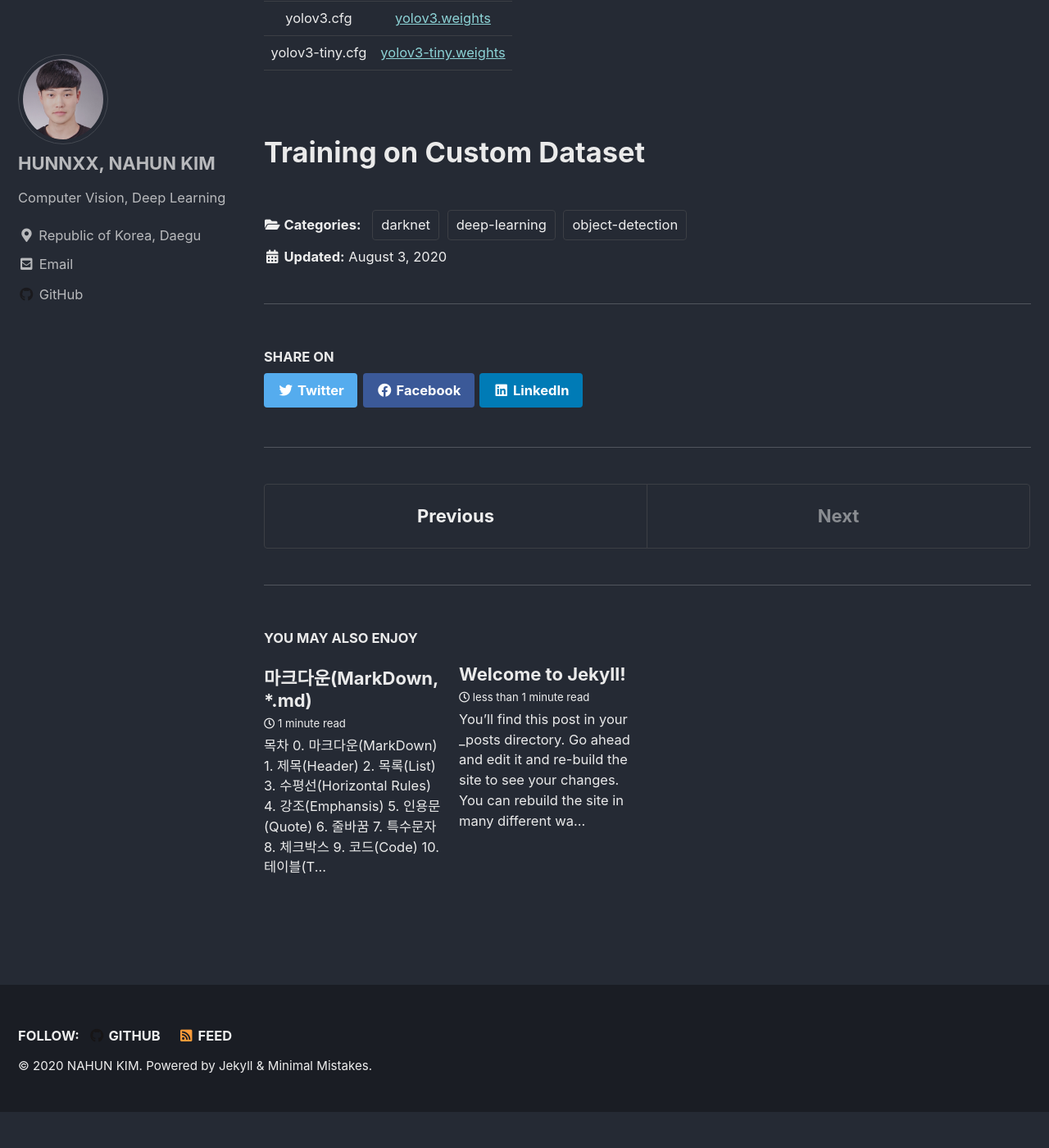
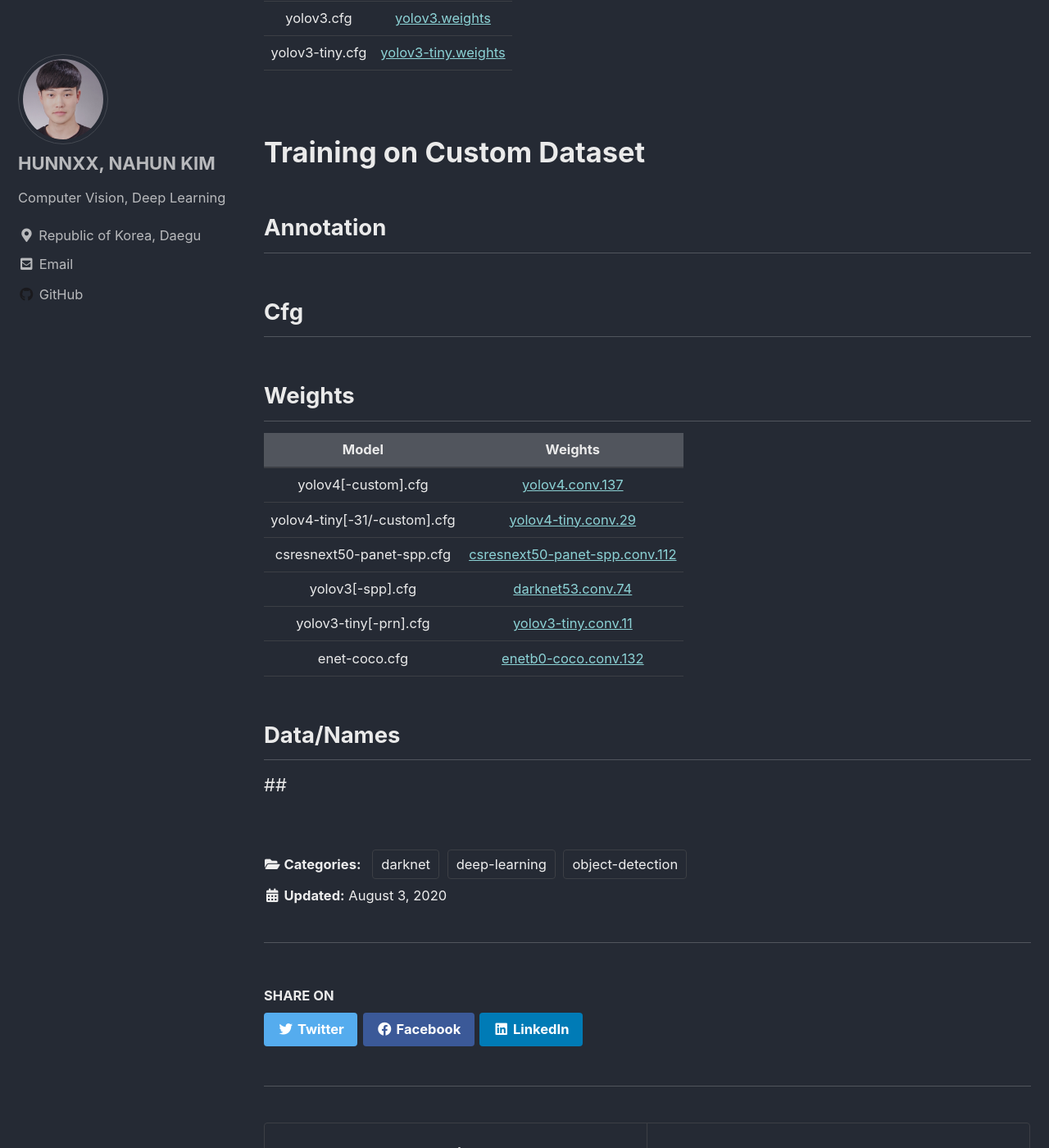
Before and after one commit to hunnxx/hunnxx.github.io, a Jekyll site: the page built from _posts/2020-08-03-darknet-ubuntu.md, in a window 1280 px wide and 1400 px high, scrolled down 7967 px. Shown: the whole window at 82% size. Built offline with Jekyll 4.4.1, drawn with Linux system fonts in a browser that asks for light colours; cached includes are drawn as plain includes; before the commit the page ends 9323 px from its top, so only the background shows below that.

Commit message:
Update 2020-08-03-darknet-ubuntu.md

```diff
--- a/_posts/2020-08-03-darknet-ubuntu.md
+++ b/_posts/2020-08-03-darknet-ubuntu.md
@@ -250,3 +250,18 @@ $ ./darknet detector demo cfg/coco.data cfg/yolov3.cfg yolov3.weights -c <num>
 <br>
 
 # Training on Custom Dataset
+## Annotation
+## Cfg
+## Weights
+
+|**Model**|**Weights**|
+|:---:|:---:|
+|yolov4[-custom].cfg|[yolov4.conv.137](https://github.com/AlexeyAB/darknet/releases/download/darknet_yolo_v3_optimal/yolov4.conv.137)|
+|yolov4-tiny[-31/-custom].cfg|[yolov4-tiny.conv.29](https://github.com/AlexeyAB/darknet/releases/download/darknet_yolo_v4_pre/yolov4-tiny.conv.29)|
+|csresnext50-panet-spp.cfg|[csresnext50-panet-spp.conv.112](https://drive.google.com/file/d/16yMYCLQTY_oDlCIZPfn_sab6KD3zgzGq/view?usp=sharing)|
+|yolov3[-spp].cfg|[darknet53.conv.74](https://pjreddie.com/media/files/darknet53.conv.74)|
+|yolov3-tiny[-prn].cfg|[yolov3-tiny.conv.11](https://drive.google.com/file/d/18v36esoXCh-PsOKwyP2GWrpYDptDY8Zf/view?usp=sharing)|
+|enet-coco.cfg|[enetb0-coco.conv.132](https://drive.google.com/file/d/1uhh3D6RSn0ekgmsaTcl-ZW53WBaUDo6j/view?usp=sharing)|
+
+## Data/Names
+##
```
